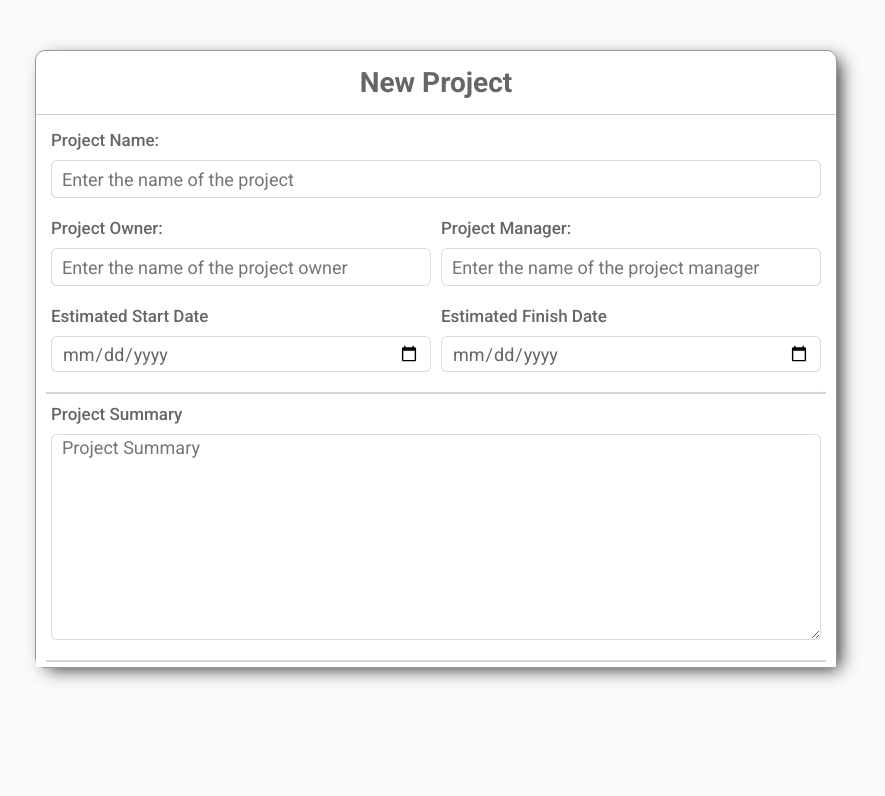
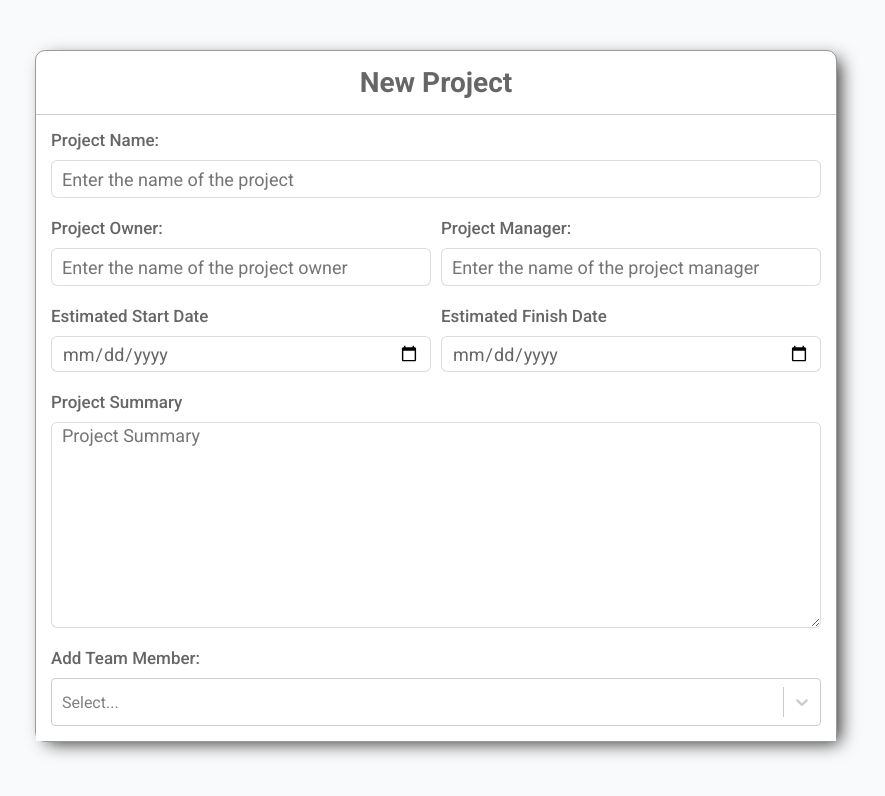
Before and after one commit to JAYMAC1/react-playground, a React (Create React App) app: page /add-project in a window 1280 px wide. Shown: the top 796 px of the page, without its empty margins (204-1089 px from the left). Built offline with nearby package versions, Linux system fonts and the light colour scheme.

Commit message:
added Select

```diff
--- a/src/components/CreateProject.jsx
+++ b/src/components/CreateProject.jsx
@@ -1,9 +1,17 @@
 import React, { useState, useEffect, useCallback } from 'react'
+import Select from 'react-select'
 
 import { v4 as uuidv4 } from 'uuid'
 import './createProject.css'
 
+const availableUsers = [
+  { id: '1', name: 'Millie', email: 'millie@test.dev' },
+  { id: '2', name: 'Jess', email: 'jess@test.dev' },
+  { id: '3', name: 'Rachel', email: 'rachel@test.dev' },
+]
+
 const CreateProject = () => {
+  const [users, setUsers] = useState([])
   const [formData, setFormData] = useState({
     projectId: uuidv4(),
     projectName: '',
@@ -26,6 +34,13 @@ const CreateProject = () => {
     projectTeam,
     projectMileStones,
   } = formData
+
+  useEffect(() => {
+    const options = availableUsers.map((user) => {
+      return { value: user, label: user.name }
+    })
+    setUsers(options)
+  }, [])
 
   const handleSubmit = (e) => {
     e.preventDefault()
@@ -134,7 +149,6 @@ const CreateProject = () => {
                 />
               </div>
             </div>
-            <hr />
             <div className='row'>
               <div className='input-group'>
                 <label htmlFor='projectDescription'>Project Summary</label>
@@ -147,8 +161,24 @@ const CreateProject = () => {
                   value={projectDescription}></textarea>
               </div>
             </div>
-            <hr />
-            <div className='row'></div>
+            <div className='row'>
+              <div className='input-group'>
+                <label htmlFor='projectTeam'>Add Team Member:</label>
+                <Select
+                  className='select'
+                  id='projectTeam'
+                  name='projectTeam'
+                  onChange={(option) =>
+                    setFormData((prevState) => ({
+                      ...prevState,
+                      projectTeam: option.value,
+                    }))
+                  }
+                  options={users}
+                  isMulti
+                />
+              </div>
+            </div>
           </div>
         </form>
       </section>
--- a/src/components/createProject.css
+++ b/src/components/createProject.css
@@ -2,7 +2,7 @@
   display: flex;
   align-items: center;
   justify-content: center;
-  /* min-height: 100vh; */
+
   margin-top: 50px;
 }
 .project-form {
@@ -37,7 +37,7 @@
 
 .project-form .form-body hr {
   border: 0.75px solid #dad4d4;
-  margin-top: 10px;
+  margin: 10px 0;
 }
 
 .project-form .form-body .input-group {
@@ -53,11 +53,10 @@
   padding: 10px;
 }
 
-.project-form .input-group label {
+.project-form .form-body .input-group label {
   color: #666;
   font-size: 17px;
   font-weight: 500;
-  /* padding-bottom: 10px; */
   margin-bottom: 10px;
 }
 
```
